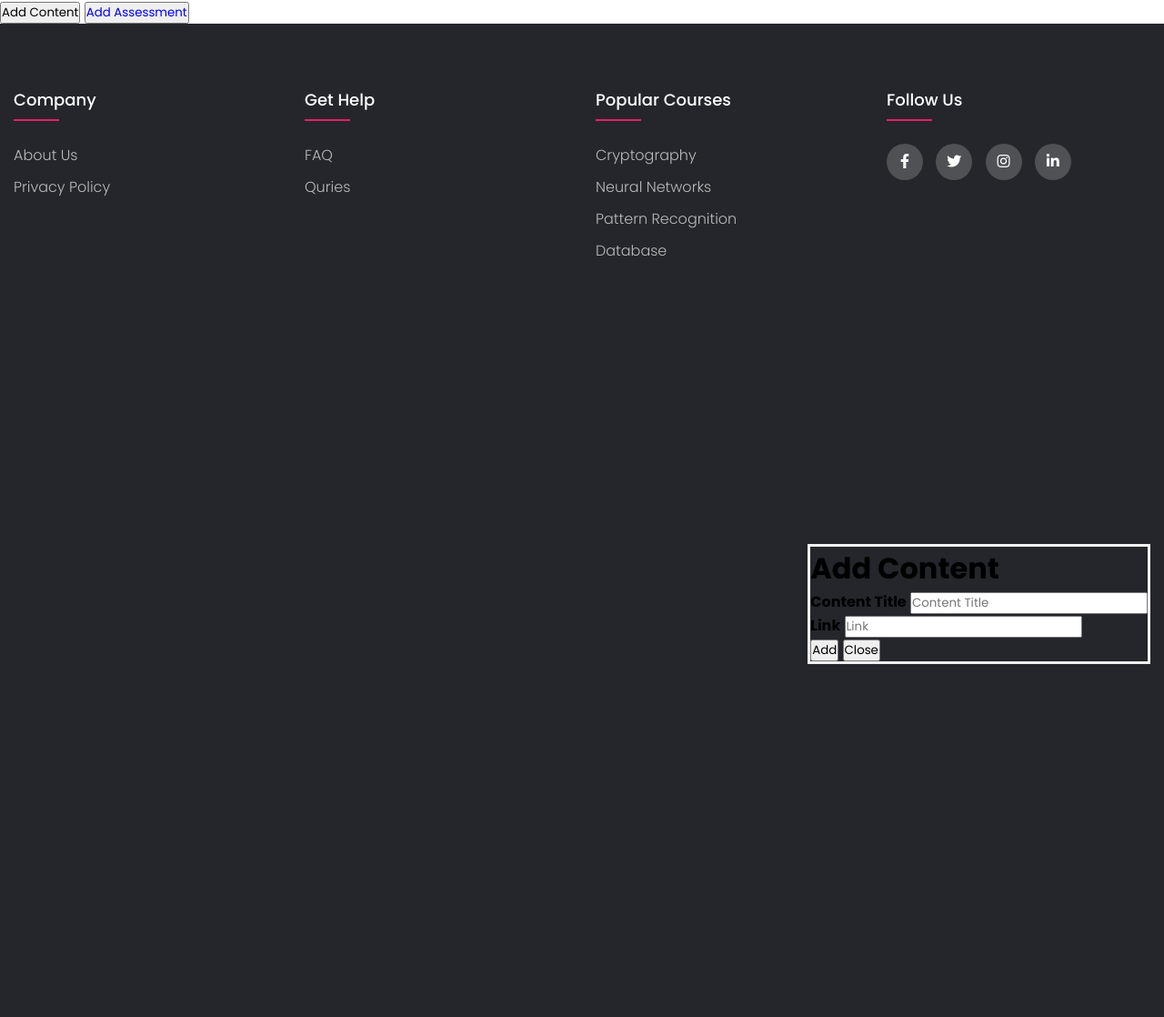
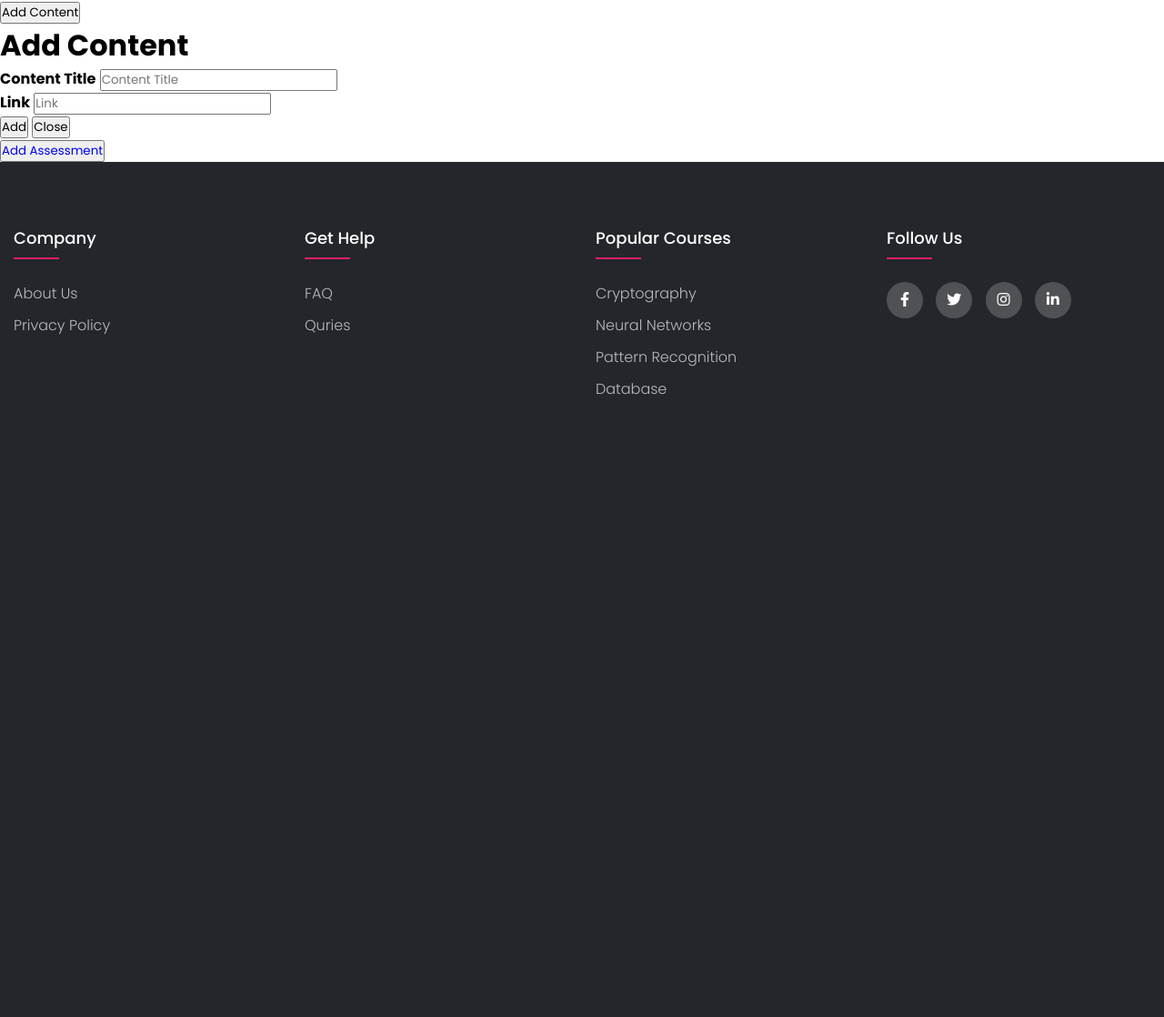
Before and after one commit to devyneX/E-learning, a Flask app: page /course in a window 1280 px wide, after a click on "Add Content". Shown: the part 70-1188 px from the top of the page at 91% size. Before the commit the page ends 800 px from the top, so only its background shows below. Run offline with Flask 2, Linux system fonts and the light colour scheme; the visitor is signed in with stand-in values (Sample User, id 1); data that the repository does not hold is empty; parts of the project's set-up code (start-up, migrations or seed data) failed here and were passed over; some libraries are stand-ins or nearby versions.

Commit message:
minor changes

```diff
--- a/website/static/style.css
+++ b/website/static/style.css
@@ -637,11 +637,6 @@ ul{
 }
 .form-popup {
   display: none;
-  position: fixed;
-  bottom: 0;
-  right: 15px;
-  border: 3px solid #f1f1f1;
-  z-index: 9;
 }
 .footer{
 	background-color: #24262b;
--- a/website/templates/assessment_add.html
+++ b/website/templates/assessment_add.html
@@ -18,8 +18,8 @@
     <input type="text" name="option2" placeholder="option2">
     <input type="text" name="option3" placeholder="option3">
     <input type="text" name="option4" placeholder="option4">
-    <button>add</button>
-    <button>Finish</button>
+    <button type="submit">add</button>
+    <button><a href="#">Finish</a></button>
 </form>
 
 {% endblock%}
--- a/website/templates/browse.html
+++ b/website/templates/browse.html
@@ -5,6 +5,10 @@
 {% block content %}
 
 {% for course in courses %}
+{{ course.title}}
+{{ course.teacher }}
+{{ course.category }}
+{{ course.description }}
 
 {% endfor %}
 
```
Also changed, not shown: website/templates/content_add.html (deleted, +0 -7 lines).
